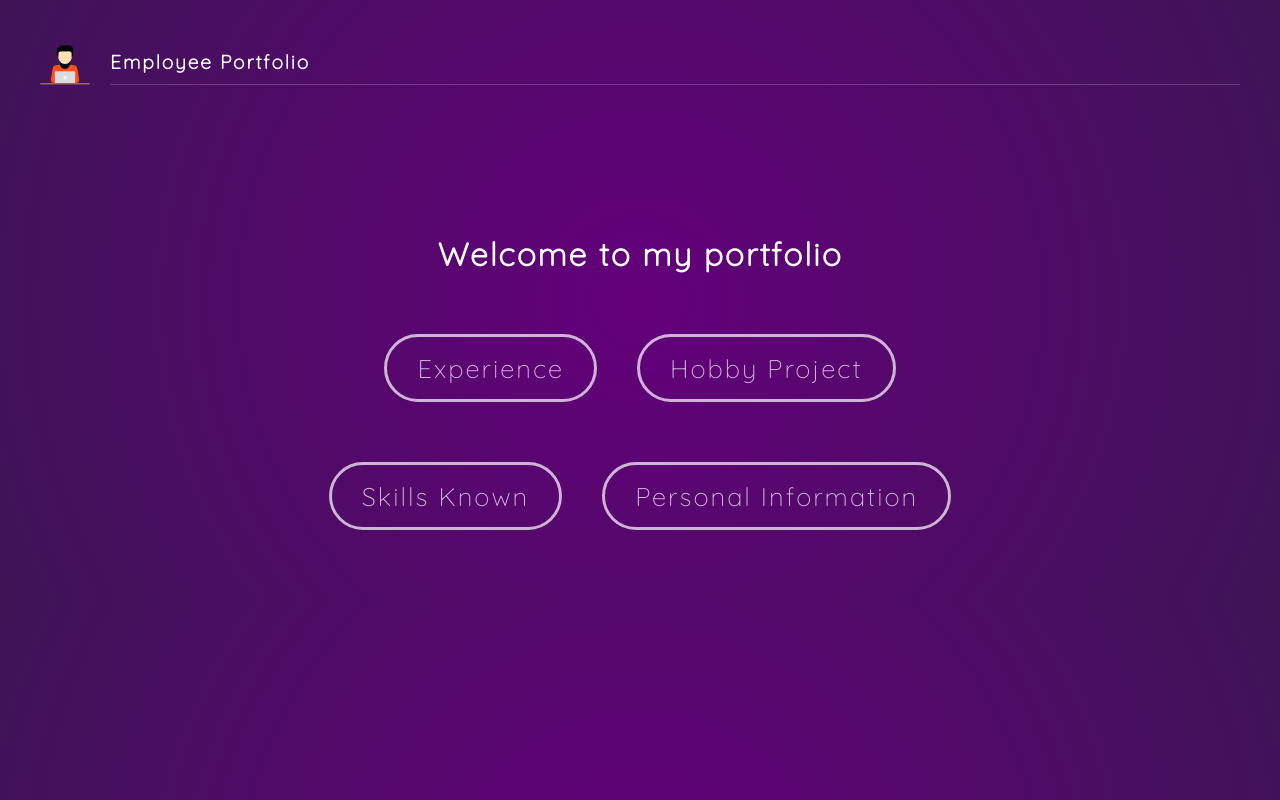
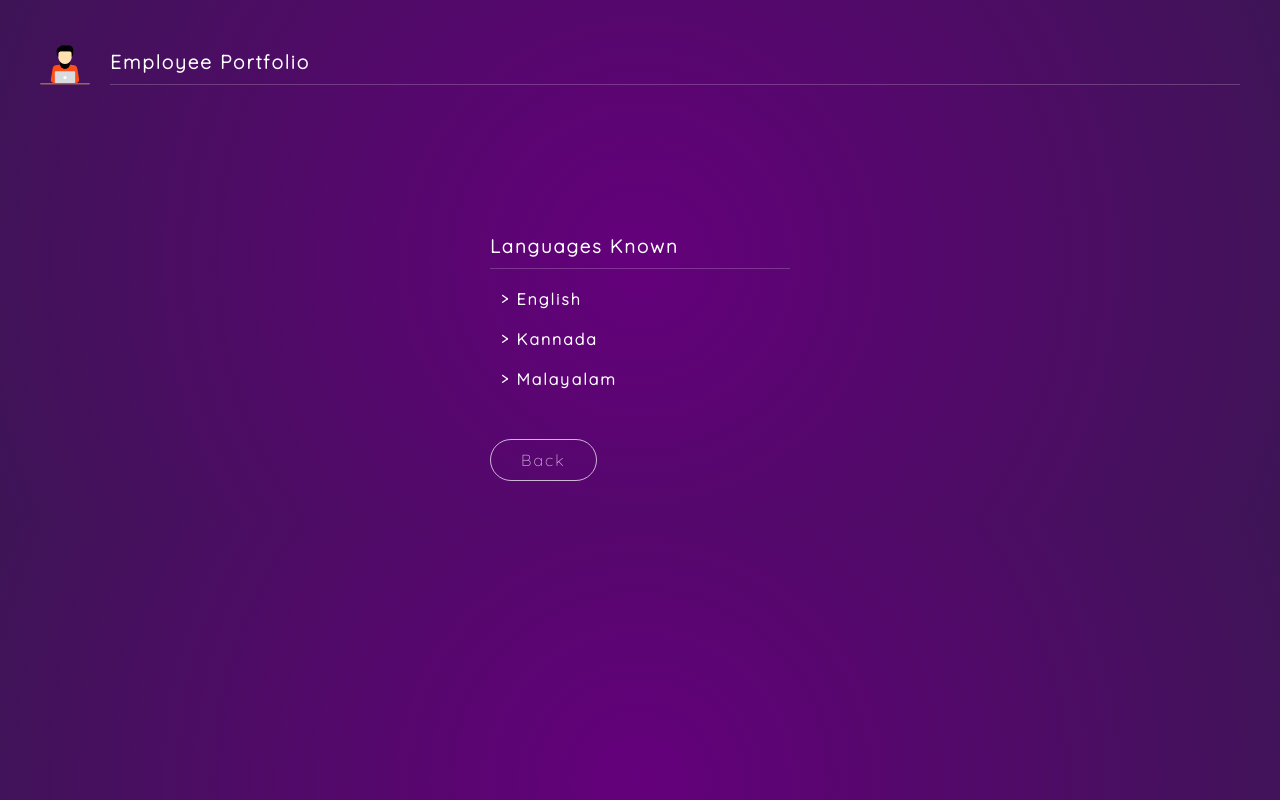
Before and after one commit to deepak0023/portfolio, a React (Create React App) app: page /personal_info in a window 1280 px wide. Built offline with nearby package versions, Linux system fonts and the light colour scheme.

Commit message:
Personal Info Page : Adding basic layout for personal info component

```diff
--- a/src/App.js
+++ b/src/App.js
@@ -5,6 +5,7 @@ import Home from './components/Home';
 import Experience from './components/Experience';
 import HobbyProject from './components/HobbyProject';
 import Skill from './components/Skill';
+import PersonalInfo from './components/PersonalInfo';
 
 
 function App() {
@@ -21,6 +22,9 @@ function App() {
         <Route path="/skill">
           <Skill />
         </Route>
+        <Route path="/personal_info">
+          <PersonalInfo />
+        </Route>
         <Route path="/">
           <Home />
         </Route>
--- /dev/null
+++ b/src/components/PersonalInfo.js
@@ -0,0 +1,33 @@
+import React from 'react';
+import { Link } from 'react-router-dom';
+
+const PersonalInfo = () => {
+  const languages = ['English', 'Kannada', 'Malayalam'];
+
+  return (
+    <div className="base container">
+
+      <h3>Languages Known</h3>
+      <ul>
+        {languages.map(language => {
+          return (
+            <li key={language}>
+              <span className="active">{ language }</span>
+            </li>
+          )
+        })}
+      </ul>
+
+      {
+        <div className="personal_info">
+          <Link to="/Home">
+            <button className="back_button">Back</button>
+          </Link>
+        </div>
+      }
+
+    </div>
+  )
+}
+
+export default PersonalInfo;
```
